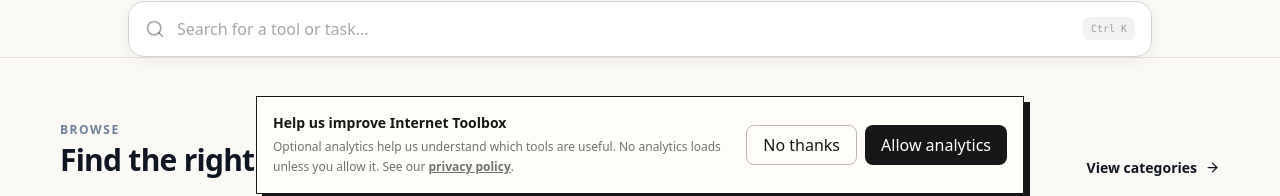
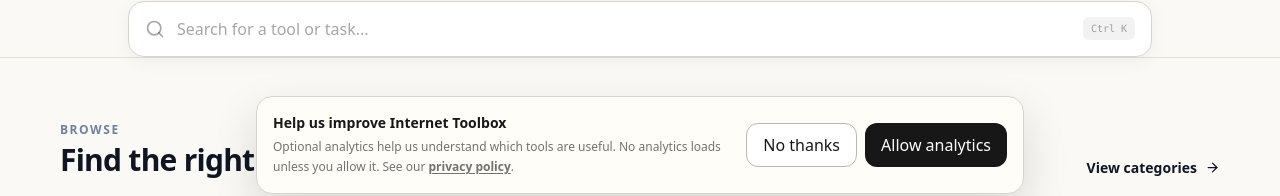
Before and after one commit to factoalbum/internet-toolbox, a Next.js app: page / in a window 1280 px wide. Shown: the part 594-790 px from the top of the page. Built offline with nearby package versions, Linux system fonts and the light colour scheme; no server answers.

Commit message:
Polish analytics consent banner UX

```diff
--- a/components/analytics-consent.tsx
+++ b/components/analytics-consent.tsx
@@ -31,10 +31,10 @@ export default function AnalyticsConsent() {
         </>
       )}
       {gaId && consent === null && (
-        <aside className="fixed inset-x-3 bottom-3 z-50 mx-auto max-w-3xl border border-[#171717] bg-[#fffdf8] p-4 shadow-[6px_6px_0_#171717]" aria-label="Analytics consent">
+        <aside className="fixed inset-x-3 bottom-3 z-50 mx-auto max-w-3xl rounded-2xl border border-[#d8d4c9] bg-[#fffdf8] p-4 shadow-[0_18px_45px_rgba(23,23,23,.14)]" aria-label="Analytics consent" aria-describedby="analytics-consent-description">
           <div className="sm:flex sm:items-center sm:justify-between sm:gap-6">
-            <div><p className="text-sm font-bold">Help us improve Internet Toolbox</p><p className="mt-1 text-xs leading-5 text-black/55">Optional analytics help us understand which tools are useful. No analytics loads unless you allow it. See our <a href="/privacy" className="font-semibold underline">privacy policy</a>.</p></div>
-            <div className="mt-3 flex shrink-0 gap-2 sm:mt-0"><button type="button" onClick={() => choose("denied")} className="min-h-10 rounded-lg border border-[#bcb8ae] px-4 text-xs font-bold">No thanks</button><button type="button" onClick={() => choose("granted")} className="min-h-10 rounded-lg bg-[#171717] px-4 text-xs font-bold text-white focus:outline-none focus:ring-4 focus:ring-[#c8f169]">Allow analytics</button></div>
+            <div className="min-w-0"><p className="text-sm font-bold">Help us improve Internet Toolbox</p><p id="analytics-consent-description" className="mt-1 text-xs leading-5 text-black/55">Optional analytics help us understand which tools are useful. No analytics loads unless you allow it. See our <a href="/privacy" className="font-semibold underline underline-offset-2 focus:outline-none focus:ring-2 focus:ring-[#c8f169]">privacy policy</a>.</p></div>
+            <div className="mt-3 flex shrink-0 gap-2 sm:mt-0"><button type="button" onClick={() => choose("denied")} className="min-h-11 rounded-xl border border-[#bcb8ae] bg-white px-4 text-xs font-bold transition hover:border-[#171717] focus:outline-none focus:ring-4 focus:ring-[#c8f169]">No thanks</button><button type="button" onClick={() => choose("granted")} className="min-h-11 rounded-xl bg-[#171717] px-4 text-xs font-bold text-white transition hover:bg-black/85 focus:outline-none focus:ring-4 focus:ring-[#c8f169]">Allow analytics</button></div>
           </div>
         </aside>
       )}
```
